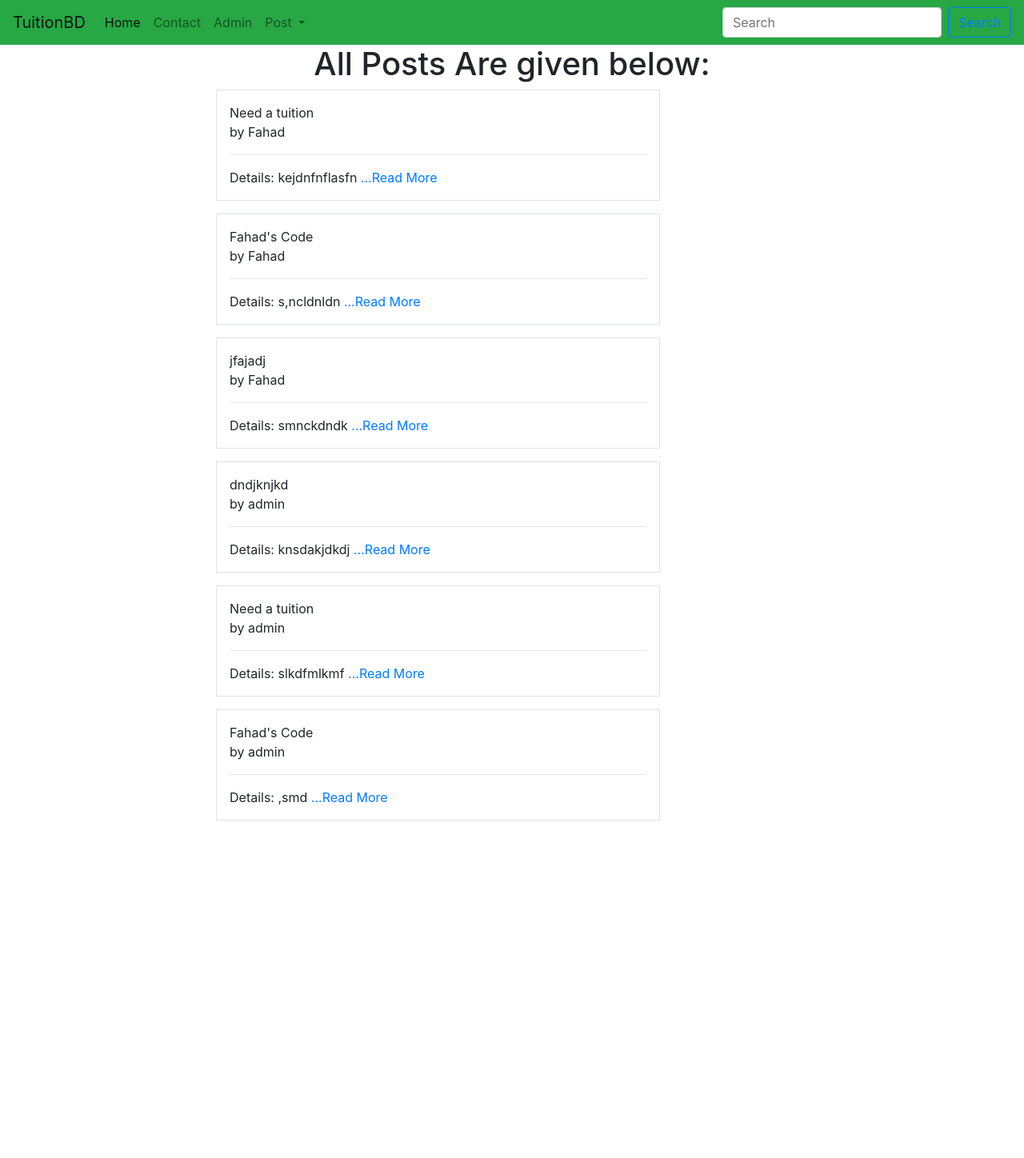
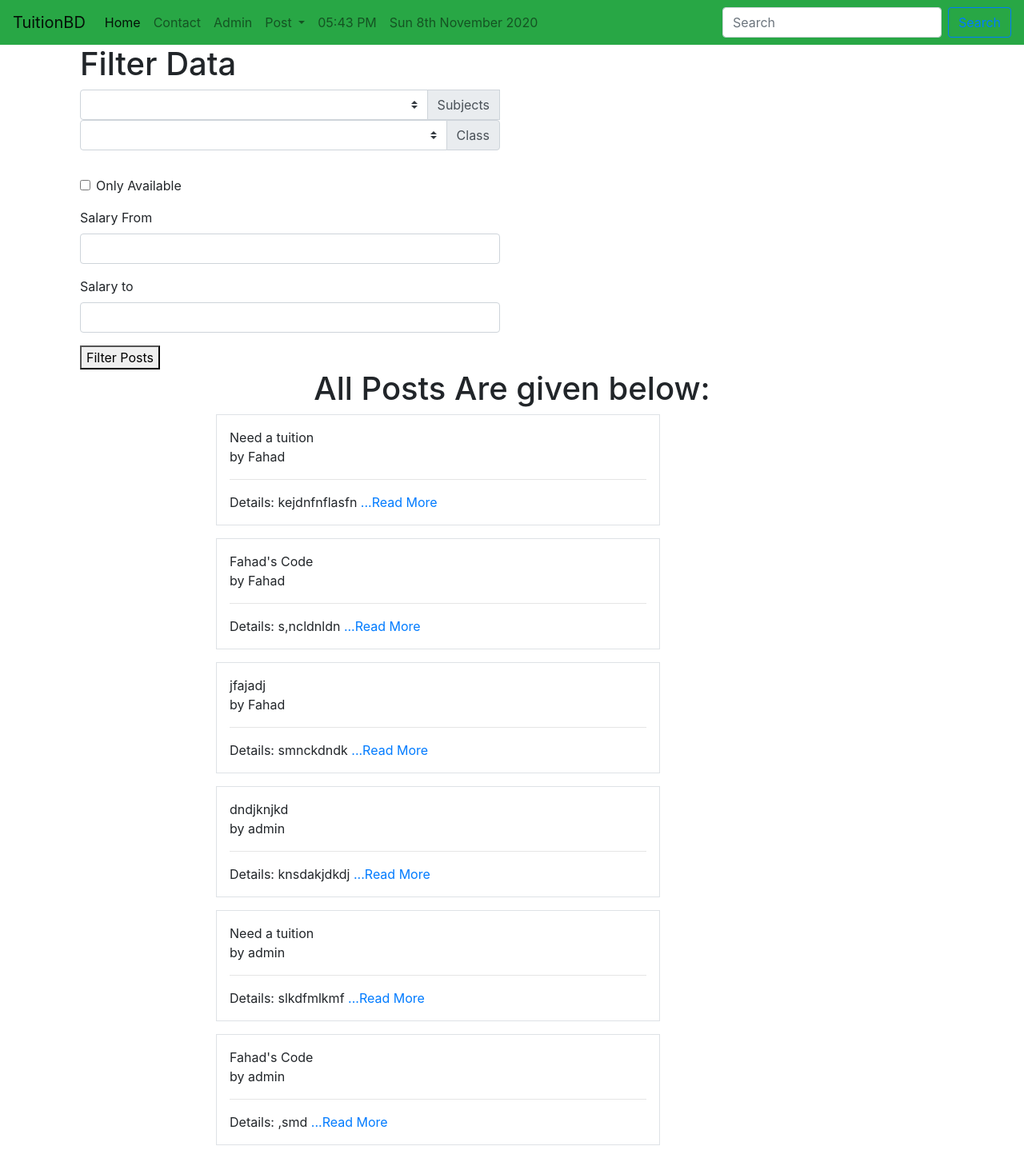
Before and after one commit to utpolra/MyDJangoTutorial, a Django app: page /tuition/postlist/ in a window 1280 px wide. Shown: the whole page at 80% size. Before the commit the page ends 1026 px from the top, so only its background shows below. Run offline with Django 3.2, Linux system fonts and the light colour scheme; data comes from the database, SQL or seed files in the repository; both versions use the stored data as it was after the commit.

Commit message:
upto filter

```diff
--- a/firstproject/settings.py
+++ b/firstproject/settings.py
@@ -38,6 +38,7 @@
     'django.contrib.sessions',
     'django.contrib.messages',
     'django.contrib.staticfiles',
+    'django.contrib.humanize',
     'tuition',
     'crispy_forms',
     'multiselectfield',
--- a/templates/basic.html
+++ b/templates/basic.html
@@ -46,13 +46,28 @@
         </div>
       </li>
 
+      <li class="nav-item">
+        <a class="nav-link" href="">{% now "h:i A" %}</a>
+      </li>
+      <li class="nav-item">
+        <a class="nav-link" href="">{% now " D jS F Y" %}</a>
+      </li>
     </ul>
-    <form class="form-inline my-2 my-lg-0">
-      <input class="form-control mr-sm-2" type="search" placeholder="Search" aria-label="Search">
+    <form method="post" action="/tuition/search/" class="form-inline my-2 my-lg-0">
+    {% csrf_token %}
+      <input class="form-control mr-sm-2" type="search" placeholder="Search" name="search" aria-label="Search">
       <button class="btn btn-outline-primary my-2 my-sm-0" type="submit">Search</button>
     </form>
   </div>
 </nav>
+{% for message  in messages %}
+<div class="alert alert-{{message.tags}} alert-dismissible fade show" role="alert">
+  {{message}}
+  <button type="button" class="close" data-dismiss="alert" aria-label="Close">
+    <span aria-hidden="true">&times;</span>
+  </button>
+</div>
+{% endfor %}
   {% block body %}
 
 
--- a/templates/tuition/postdetail.html
+++ b/templates/tuition/postdetail.html
@@ -1,6 +1,6 @@
 {% extends 'basic.html' %}
 {% block body %}
-
+{% load humanize %}
 <div class="container">
 <h1 class="text-center"> Post Detail</h1>
 <div class="col-md-6">
@@ -8,6 +8,7 @@
 </div>
 <div class="col-md-8 offset-md-2">
 Title={{object.title}} <br>
+br: {{object.user.username}} at: {{object.created_at| naturaltime}} <br>
 
 {% if request.user == object.user %}
 <a href="/tuition/edit/{{object.id}}/"> Edit</a> <br>
--- a/templates/tuition/postlist.html
+++ b/templates/tuition/postlist.html
@@ -1,11 +1,58 @@
 {% extends 'basic.html' %}
 {% block body %}
 <div class="container">
+  <div class="col-md-6">
+    <h1>Filter Data</h1>
+    <form action="/tuition/filter/" method="post">
+      {% csrf_token %}
+
+      <div class="input-group mb-3">
+        <select class="custom-select" id="inputGroupSelect02" name='subject'>
+          <option></option>
+          {% for i in subjects %}
+          <option value="{{i}}">{{i}}</option>
+          {% endfor %}
+
+        </select>
+        <div class="input-group-append">
+          <label class="input-group-text" for="inputGroupSelect02">Subjects</label>
+        </div>
+        <div class="input-group mb-3">
+          <select class="custom-select" id="inputGroupSelect02" name='class_in'>
+            <option></option>
+            {% for i in classes %}
+            <option value="{{i}}">{{i}}</option>
+            {% endfor %}
+
+          </select>
+          <div class="input-group-append">
+            <label class="input-group-text" for="inputGroupSelect02">Class</label>
+          </div>
+        </div>
+      </div>
+        <div class="form-group form-check">
+          <input type="checkbox" class="form-check-input" id="exampleCheck1" name="available">
+          <label class="form-check-label" for="exampleCheck1">Only Available</label>
+        </div>
+        <div class="form-group">
+          <label for="exampleFormControlInput1">Salary From</label>
+          <input type="number" class="form-control" name="salary_from" id="exampleFormControlInput1">
+        </div>
+        <div class="form-group">
+          <label for="exampleFormControlInput1">Salary to</label>
+          <input type="number" class="form-control" name="salary_to" id="exampleFormControlInput1">
+        </div>
+
+
+
+      <button type="submit">Filter Posts</button>
+    </form>
+  </div>
   <h1 class="text-center">All Posts Are given below:</h1>
   {% for p in posts %}
   <div class="col-md-6 offset-md-2 mb-3 p-3 border">
     {{p.title}} <br>
- by {{p.user.username}}  <br>
+    by {{p.user.username}} <br>
     <hr>
 
 
--- a/tuition/forms.py
+++ b/tuition/forms.py
@@ -19,7 +19,7 @@
         if len(num_of_w) > 3:
             self.add_error('name', 'Name can have maximun of 3 words')
         else:
-            value
+            return value
         # widgets={
         #     'name':forms.TextInput(attrs={'class':'form-control','placeholder':'Enter Your Name'}),
         #     'phone':forms.TextInput(attrs={'class':'form-control','placeholder':'Enter Your Phone'}),
--- a/tuition/urls.py
+++ b/tuition/urls.py
@@ -1,9 +1,11 @@
 from django.urls import path
-from .views import contact,postview,postcreate,PostDeleteView, subview,ContactView,PostEditView,PostCreateView,PostListView,PostDetailView
+from .views import search,filter,contact,postview,postcreate,PostDeleteView, subview,ContactView,PostEditView,PostCreateView,PostListView,PostDetailView
 from .forms import ContactFormtwo
 app_name='tuition'
 urlpatterns = [
     # path('contact/',contact,name="contact"),
+    path('search/',search,name="search"),
+    path('filter/',filter,name="filter"),
     path('contact/',ContactView.as_view(),name="contact"),
     # path('contact2/',ContactView.as_view(form_class=ContactFormtwo, template_name="contact2.html"),name="contact2"),
     path('posts/',postview,name="posts"),
--- a/tuition/views.py
+++ b/tuition/views.py
@@ -1,18 +1,64 @@
+from django.db.models import query
 from django.http import request
 from django.http.response import HttpResponse
 from django.shortcuts import render
-from .models import Contact,Post,Subject
+from .models import Class_in, Contact,Post,Subject
 from .forms import ContactForm, PostForm
 from django.views import View
 from django.views.generic import FormView
 from django.urls import reverse_lazy
+from django.contrib import messages
+from django.db.models import Q
+def search(request):
+    query=request.POST.get('search','')
+    if query:
+        queryset=(Q(title__icontains=query)) | (Q(details__icontains=query)) | (Q(medium__icontains=query)) | (Q(category__icontains=query)) | (Q(subject__name__icontains=query)) | (Q(class_in__name__icontains=query))
+        results= Post.objects.filter(queryset).distinct()
+    else:
+        results=[]
+    context ={
+        'results':results
+    }
+    return render(request, 'tuition/search.html',context)
+def filter(request):
+    print("filter")
+    if request.method=="POST":
+        subject=request.POST['subject']
+        class_in=request.POST['class_in']
+        salary_from=request.POST['salary_from']
+        salary_to=request.POST['salary_to']
+        available=request.POST['available']
+        print(subject, class_in)
+        if subject or class_in:
+            queryset=(Q(subject__name__icontains=subject)) & (Q(class_in__name__icontains=class_in))
+            results= Post.objects.filter(queryset).distinct()
+            if available:
+                results=results.filter(available=True)
+            if salary_from:
+                results=results.filter(salary__gte=salary_from)
+            if salary_to:
+                results=results.filter(salary__lte=salary_to)
+
+        else:
+            results=[]
+
+        context ={
+        'results':results
+        }
+        return render(request, 'tuition/search.html',context)
+
+
+
+
 class ContactView(FormView):
     form_class=ContactForm
     template_name='contact.html'
     # success_url='/'
     def form_valid(self, form):
         form.save()
+        messages.info(self.request, 'Form successfully submitted!')
         return super().form_valid(form)
+
     def form_invalid(self, form):
 
         return super().form_invalid(form)
@@ -53,7 +99,8 @@
     def get_context_data(self,*args, **kwargs):
         context=super().get_context_data(*args, **kwargs)
         context['posts']= context.get('object_list')
-        context['msg']= 'THis is post list'
+        context['subjects']= Subject.objects.all()
+        context['classes']= Class_in.objects.all()
         return context
 
 from django.views.generic import DetailView
```
Also changed, not shown: templates/tuition/search.html (added, +21 -0 lines), db.sqlite3. Lines whose indentation alone changed are shown as unchanged.
